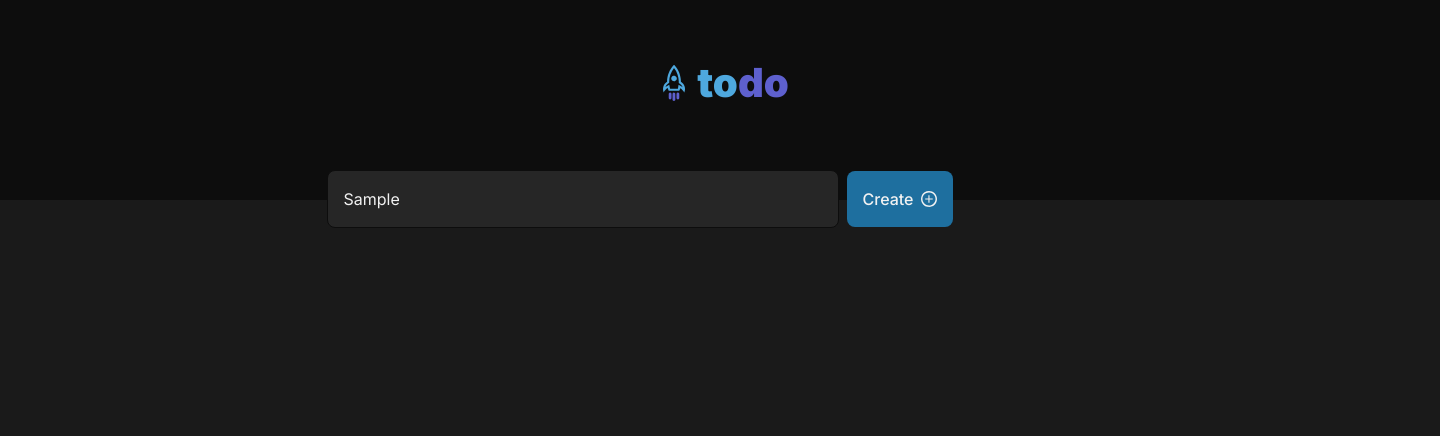
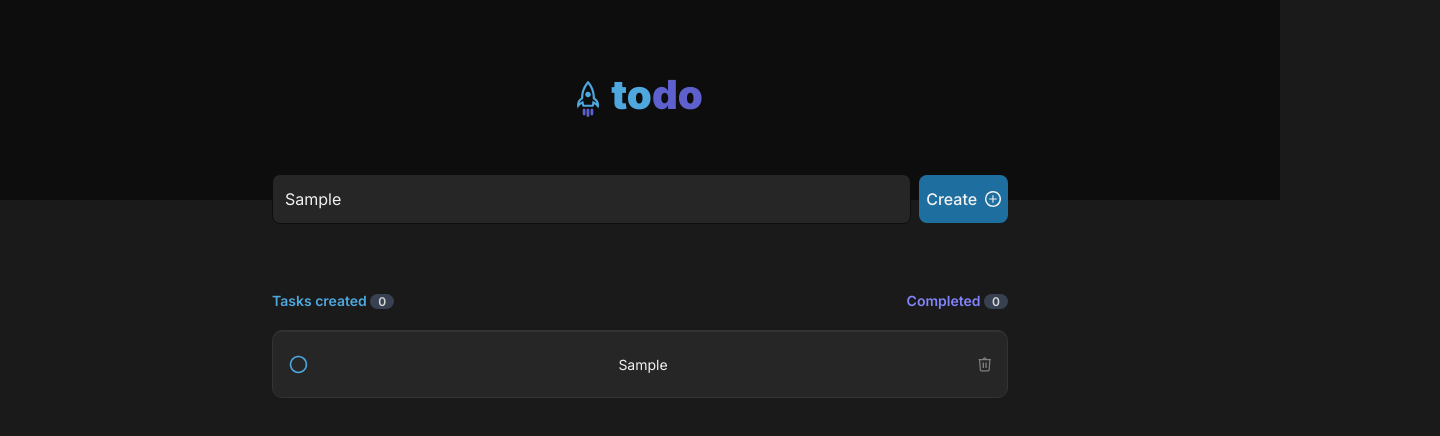
Before and after one commit to cristelleal/todolist, a website built with Parcel: page index.html in a window 1280 px wide. Both pictures are taken after typing "Sample" into the empty fields and a click on the button "Create". Shown: the whole page, 1440 px wide, since content can reach past the window. Built offline with nearby package versions, Linux system fonts and the light colour scheme.

Commit message:
feat: add task (frontend part)

```diff
--- /dev/null
+++ b/components/createTask.js
@@ -0,0 +1,28 @@
+export function createTask() {
+  const input = document.querySelector('#input');
+  const submitButton = document.querySelector('#create-button');
+
+  submitButton.addEventListener('click', () => {
+    const taskContainer = document.querySelector('#task-container');
+    const yourTask = input.value;
+
+    const newTask = document.createElement('div');
+    newTask.className = 'box';
+    const checkbox = document.createElement('img');
+    checkbox.className = 'checkbox';
+    checkbox.src = require('../assets/blue-circle.svg');
+
+    const task = document.createElement('p');
+    task.className = 'task-description';
+    task.textContent = yourTask;
+
+    const trashbox = document.createElement('img');
+    trashbox.className = '.trashbox';
+    trashbox.src = require('../assets/gray-trash.svg');
+
+    taskContainer.appendChild(newTask);
+    newTask.appendChild(checkbox);
+    newTask.appendChild(task);
+    newTask.appendChild(trashbox);
+  });
+}
--- a/index.html
+++ b/index.html
@@ -13,23 +13,42 @@
     <link rel="stylesheet" href="./style/style.css" />
   </head>
   <body class="font-inter bg-gray600 relative">
-    <header class="bg-gray700 w-1440 h-200">
+    <header class="bg-gray700 w-144 h-200">
       <div class="flex items-center justify-center h-5/6">
-        <img class="m-3" src="assets/rocket.svg" alt="rocket logo" />
-        <h1>
-          <span class="text-blue text-font-title font-black">to</span
+        <img class="mt-8" src="assets/rocket.svg" alt="rocket logo" />
+        <h1 class="mt-6">
+          <span class="text-blue text-font-title font-black ml-3">to</span
           ><span class="text-purpleDark text-font-title font-black">do</span>
         </h1>
       </div>
     </header>
-    <div class="flex items-center justify-center absolute w-full" id="input-section">
-      <input type="text" name="input" id="input" placeholder="Add a new task" class="flex align-items w-2/5 bg-gray500 text-gray100 placeholder-gray300 border border-gray700 focus:border-purple focus:outline-none p-4 rounded-lg mr-2">
-      <button class="flex items-center justify-center bg-blueDark p-4 rounded-lg text-gray100 font-medium font-s hover:bg-blue transition duration-100">
-        Create
-        <img src="assets/plus.svg" alt="plus logo" class="ml-2">
-      </button>
-    </div>
-    <main>
+    <main class="flex items-center justify-center">
+      <div
+        class="flex items-center justify-center absolute w-736"
+        id="input-section"
+      >
+        <input
+          type="text"
+          name="input"
+          id="input"
+          placeholder="Add a new task"
+          class="flex align-items w-full p-3 bg-gray500 text-gray100 placeholder-gray300 border border-gray700 focus:border-purple focus:outline-none rounded-lg mr-2"
+        />
+        <button
+          type="submit"
+          class="flex items-center justify-center bg-blueDark p-3 rounded-lg font-medium text-font-l text-gray100 hover:bg-blue"
+          id="create-button"
+        >
+          Create
+          <img src="assets/plus.svg" alt="plus logo" class="ml-2" />
+        </button>
+      </div>
+      <div id="state" class="flex items-center justify-between absolute w-736">
+        <p class="text-blue text-font-m font-semibold" id="tasks">Tasks created <span class="text-gray200 bg-gray-700 rounded-full px-2 text-font-s">0</span></p>
+        <p class="text-purple text-font-m font-semibold" id="completed">Completed <span class="text-gray200 bg-gray-700 rounded-full px-2 text-font-s">0</span></p>
+      </div>
+      <div id="task-container" class="flex-col absolute w-736 border-t border-gray400">
+      </div>
     </main>
     <script type="module" src="./script/main.js"></script>
   </body>
--- a/script/main.js
+++ b/script/main.js
@@ -0,0 +1,3 @@
+import { createTask } from "../components/createTask";
+
+createTask();
--- a/style/style.css
+++ b/style/style.css
@@ -7,5 +7,44 @@
 --------------------------------------------------------------*/
 
 #input-section {
-  top: 85%;
+  top: 87%;
 }
+
+#state {
+  top: 145%;
+}
+
+#task-container {
+  top: 165%;
+  border-top-left-radius: 10px;
+  border-top-right-radius: 10px;
+}
+
+.box {
+  background-color: #262626;
+  border-top-left-radius: 10px;
+  border-top-right-radius: 10px;
+  border-bottom-left-radius: 10px;
+  border-bottom-right-radius: 10px;
+  display: flex;
+  justify-content: space-between;
+  padding: 16px;
+  margin-bottom: 8px;
+  border: 1px solid #333333;
+}
+
+.checkbox,
+.trashbox {
+  display: flex;
+  justify-content: center;
+  align-items: start;
+  cursor: pointer;
+}
+
+.task-description {
+  display: flex;
+  align-items: start;
+  padding: 6px;
+  font-size: 14px;
+  color: #f2f2f2;
+}
--- a/tailwind.config.js
+++ b/tailwind.config.js
@@ -31,12 +31,13 @@ module.exports = {
         'font-title': '40px',
       },
       width: {
+        92: '92px',
+        736: '736px',
         1440: '1440px',
-        92: '92px',
       },
       height: {
+        48: '48px',
         200: '200px',
-        48: '48px',
       },
     },
   },
```
Also changed, not shown: class/Task.js (added, +11 -0 lines).
